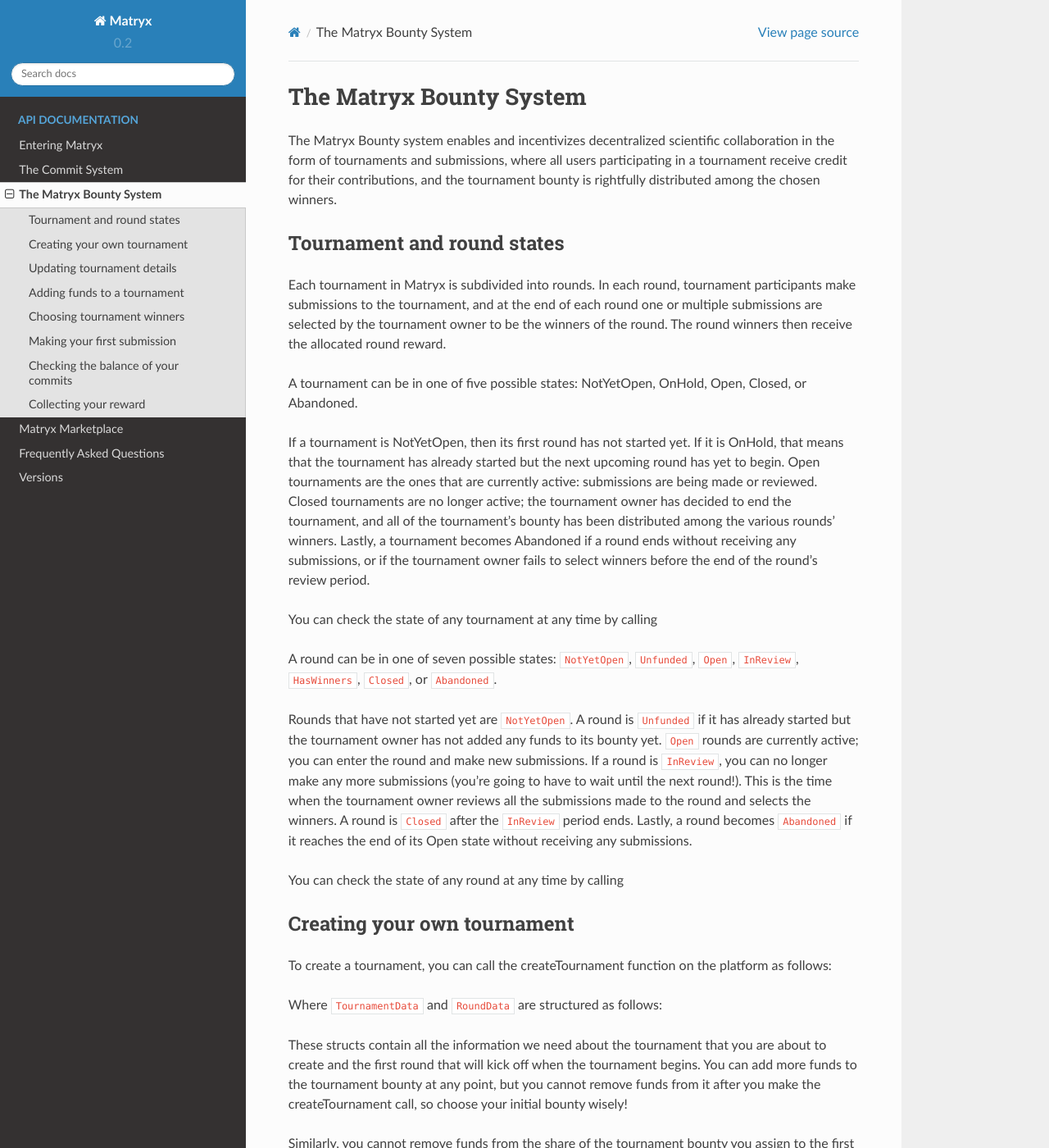
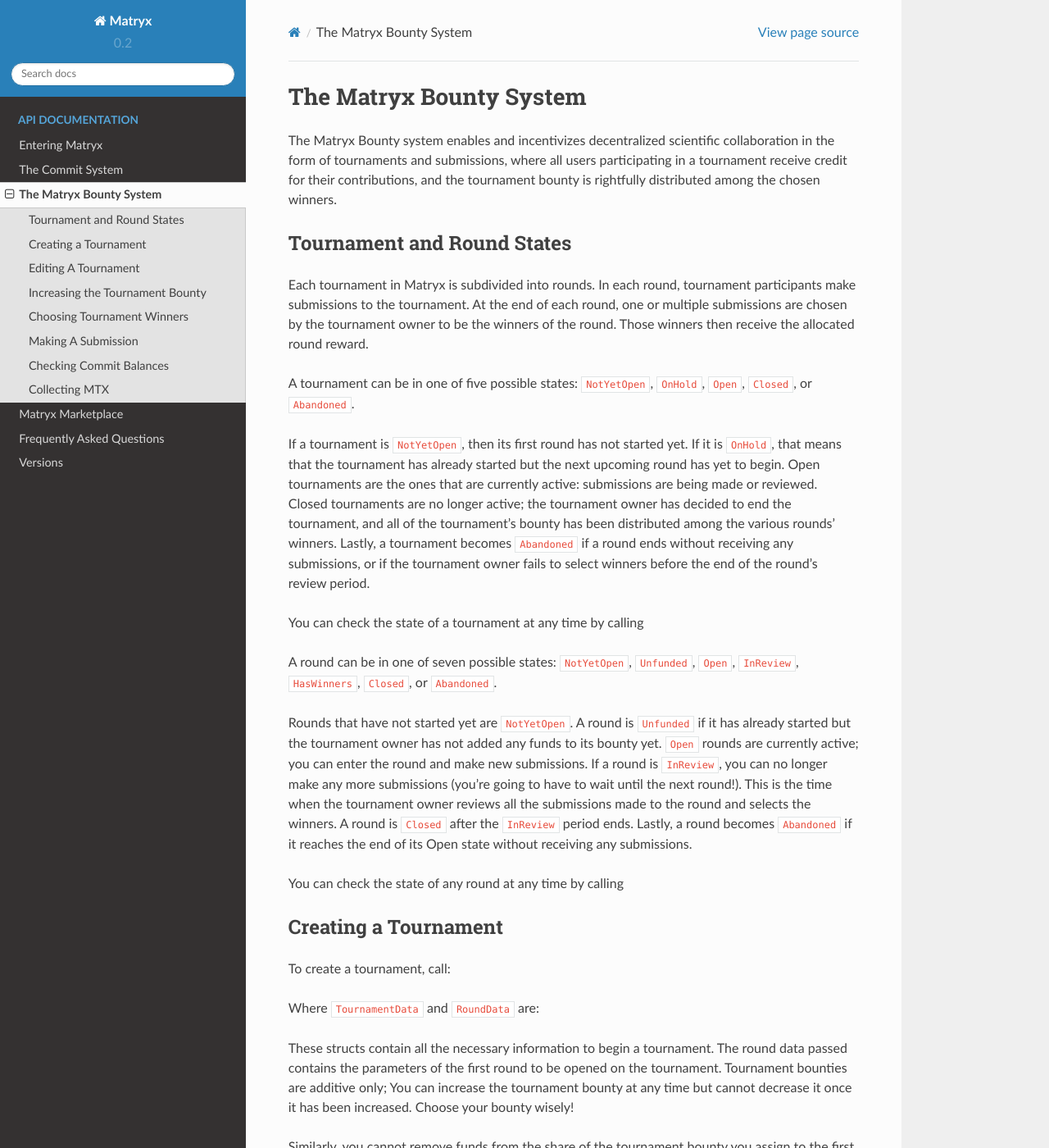
Before and after one commit to matryx/MatryxPlatform, a Sphinx documentation site: the page built from docs/source/bounty-system.rst, in a window 1280 px wide and 1400 px high. Shown: the whole window at 82% size. Built offline with Sphinx 7.4.7 and the Read the Docs theme 2.0.0, drawn with Linux system fonts in a browser that asks for light colours; pages that are not in the unit, such as notebooks, are missing from menus; some of the changed text lies outside the part shown.

Commit message:
rsts pushed

```diff
--- a/docs/source/bounty-system.rst
+++ b/docs/source/bounty-system.rst
@@ -3,16 +3,16 @@
 
 The Matryx Bounty system enables and incentivizes decentralized scientific collaboration in the form of tournaments and submissions, where all users participating in a tournament receive credit for their contributions, and the tournament bounty is rightfully distributed among the chosen winners.
 
-Tournament and round states
+Tournament and Round States
 ^^^^^^^^^^^^^^^^^^^^^^^^^^^
 
-Each tournament in Matryx is subdivided into rounds. In each round, tournament participants make submissions to the tournament, and at the end of each round one or multiple submissions are selected by the tournament owner to be the winners of the round. The round winners then receive the allocated round reward.
+Each tournament in Matryx is subdivided into rounds. In each round, tournament participants make submissions to the tournament. At the end of each round, one or multiple submissions are chosen by the tournament owner to be the winners of the round. Those winners then receive the allocated round reward.
 
-A tournament can be in one of five possible states: NotYetOpen, OnHold, Open, Closed, or Abandoned.
+A tournament can be in one of five possible states: ``NotYetOpen``, ``OnHold``, ``Open``, ``Closed``, or ``Abandoned``.
 
-If a tournament is NotYetOpen, then its first round has not started yet. If it is OnHold, that means that the tournament has already started but the next upcoming round has yet to begin. Open tournaments are the ones that are currently active: submissions are being made or reviewed. Closed tournaments are no longer active; the tournament owner has decided to end the tournament, and all of the tournament’s bounty has been distributed among the various rounds’ winners. Lastly, a tournament becomes Abandoned if a round ends without receiving any submissions, or if the tournament owner fails to select winners before the end of the round’s review period.
+If a tournament is ``NotYetOpen``, then its first round has not started yet. If it is ``OnHold``, that means that the tournament has already started but the next upcoming round has yet to begin. Open tournaments are the ones that are currently active: submissions are being made or reviewed. Closed tournaments are no longer active; the tournament owner has decided to end the tournament, and all of the tournament’s bounty has been distributed among the various rounds’ winners. Lastly, a tournament becomes ``Abandoned`` if a round ends without receiving any submissions, or if the tournament owner fails to select winners before the end of the round’s review period.
 
-You can check the state of any tournament at any time by calling
+You can check the state of a tournament at any time by calling
 
 .. code-block:: Solidity
   tournament.getState()
@@ -26,15 +26,15 @@
 .. code-block:: Solidity
   round.getState()
 
-Creating your own tournament
-^^^^^^^^^^^^^^^^^^^^^^^^^^^^
+Creating a Tournament
+^^^^^^^^^^^^^^^^^^^^^
 
-To create a tournament, you can call the createTournament function on the platform as follows:
+To create a tournament, call:
 
 .. code-block:: Solidity
   platform.createTournament(tournamentData, roundData)
 
-Where ``TournamentData`` and ``RoundData`` are structured as follows:
+Where ``TournamentData`` and ``RoundData`` are:
 
 .. code-block:: Solidity
   struct TournamentData
@@ -55,14 +55,14 @@
       uint256 bounty;
   }
 
-These structs contain all the information we need about the tournament that you are about to create and the first round that will kick off when the tournament begins. You can add more funds to the tournament bounty at any point, but you cannot remove funds from it after you make the createTournament call, so choose your initial bounty wisely!
+These structs contain all the necessary information to begin a tournament. The round data passed contains the parameters of the first round to be opened on the tournament. Tournament bounties are additive only; You can increase the tournament bounty at any time but cannot decrease it once it has been increased. Choose your bounty wisely!
 
 Similarly, you cannot remove funds from the share of the tournament bounty you assign to the first round, and you won’t be able to edit the round details after the round has started. Be sure to enter a reasonable amount of time (in seconds) for the round’s start and end time, as well as its review period. You’ll need some time to look over the submissions and choose your round winners before the review period ends!
 
 Note: The tournament and round bounty will be visible to any users looking to enter your tournament, as well as the tournament and round details.
 
-Updating tournament details
-^^^^^^^^^^^^^^^^^^^^^^^^^^^
+Editing A Tournament
+^^^^^^^^^^^^^^^^^^^^
 
 To edit the data of your tournament, you can call the updateDetails function as follows:
 
@@ -71,9 +71,9 @@
 
 Where ``tournamentData`` is the same data struct used to create the tournament originally. The bounty field, however, will not change when you try to modify the tournament’s data.
 
-Adding funds to a tournament
-^^^^^^^^^^^^^^^^^^^^^^^^^^^^
-Suppose you wanted to add funds to a tournament’s bounty. You can call the addFunds function as follows:
+Increasing the Tournament Bounty
+^^^^^^^^^^^^^^^^^^^^^^^^^^^^^^^^
+Suppose you wanted to add MTX to a tournament’s bounty. You can call the addFunds function as follows:
 
 .. code-block:: Solidity
   tournament.addFunds(1)
@@ -87,10 +87,10 @@
 
 Warning: Remember that you cannot remove funds from a tournament’s bounty after you’ve added them or remove funds from a round after it has already started.
 
-Choosing tournament winners
+Choosing Tournament Winners
 ^^^^^^^^^^^^^^^^^^^^^^^^^^^
 
-To get all the submissions made to this round, you can call
+To get all the submissions made to this round, you can call:
 
 .. code-block:: Solidity
   round.getSubmissions()
@@ -100,7 +100,7 @@
 .. code-block:: Solidity
   tournament.selectWinners(winnersData, roundData)
 
-Where winnersData is:
+Where ``winnersData`` is:
 
 .. code-block:: Solidity
   struct WinnersData
@@ -165,8 +165,8 @@
 .. code-block:: Solidity
   tournament.withdrawFromAbandoned()
 
-Making your first submission
-^^^^^^^^^^^^^^^^^^^^^^^^^^^^
+Making A Submission
+^^^^^^^^^^^^^^^^^^^
 
 To create a submission, you must first enter the tournament that you want to participate in. You can create a submission in two ways:
 
@@ -189,18 +189,18 @@
 ``parentHash``:         Parent commit hash
 ``group``:              Name of the group for the commit
 
-Checking the balance of your commits
-^^^^^^^^^^^^^^^^^^^^^^^^^^^^^^^^^^^^
+Checking Commit Balances
+^^^^^^^^^^^^^^^^^^^^^^^^
 
 If a commit receives some amount of MTX, the funds will initially be stored on the Matryx platform. To check the current allocated balance of any commit on the platform, you can call:
 
 .. code-block:: Solidity
   platform.getCommitBalance(commitHash)
 
-Collecting your reward
-^^^^^^^^^^^^^^^^^^^^^^
+Collecting MTX
+^^^^^^^^^^^^^^^
 
-When a commit receives a reward from winning a Tournament, someone must first call ``distributeReward`` to make the funds available to the commit owner and the owners of the commit’s ancestors:
+When a commit receives an MTX reward from winning a Tournament, someone must first call ``distributeReward`` to make the funds available to the commit owner and the owners of the commit’s ancestors:
 
 .. code-block:: Solidity
   commit.distributeReward(commitHash)
--- a/docs/source/commit-system.rst
+++ b/docs/source/commit-system.rst
@@ -29,7 +29,7 @@
 Where ``groupName`` is the name of the group you would like to join. This will generate an event that members of the group will be able to see. Once this event has been noticed by members of the group, those members will have the opportunity to add you to the group.
 Once you become a part of the group, you will be able to make new commits along the same commit chain without having to pay your group members the value of their commits.
 
-.. warning: Group members cannot be removed from the group after you have added them.
+.. warning:: Group members cannot be removed from the group once you have added them.
 
 Forking Commits
 ^^^^^^^^^^^^^^^
```
